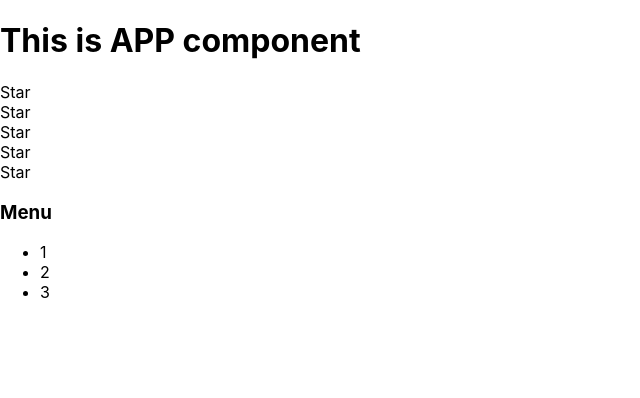
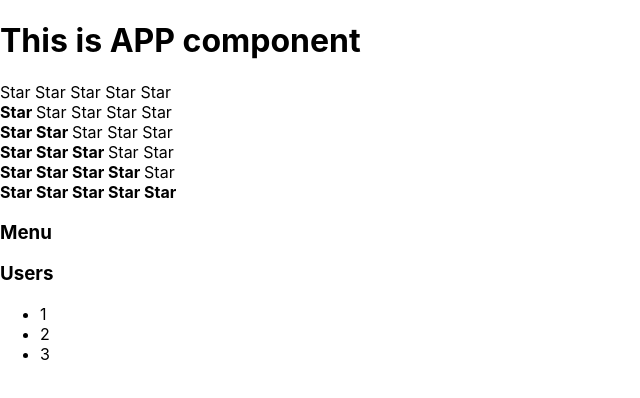
Before and after one commit to AlexKovaliov/just-practice, a React (Create React App) app: page / in a window 1280 px wide. Shown: the top 398 px of the page, without its empty margins (0-640 px from the left). Built offline with nearby package versions, Linux system fonts and the light colour scheme.

Commit message:
practice

```diff
--- a/src/App.tsx
+++ b/src/App.tsx
@@ -1,70 +1,33 @@
 import React from 'react';
 import './App.css';
+import {Accordion} from './components/Accordion/Accordion';
+import {Rating} from "./components/Rating/Rating";
 
 export function App() {
-    debugger
+
     return (
         <div>
-            <AppTitle/>
-            <Rating/>
-            <Accordion/>
+            <PageTitle title={"This is APP component"}/>
+            <Rating value={0}/>
+            <Rating value={1}/>
+            <Rating value={2}/>
+            <Rating value={3}/>
+            <Rating value={4}/>
+            <Rating value={5}/>
+            <Accordion titleValue={"Menu"} collapsed={true}/>
+            <Accordion titleValue={"Users"} collapsed={false}/>
         </div>
     )
 }
 
-function Star() {
-    return (
-        <div>Star</div>
-    )
+type PageTitlePropsType = {
+    title: string
 }
 
-function AppTitle() {
+function PageTitle(props: PageTitlePropsType) {
     return (
         <div>
-            <h1>This is APP component</h1>
+            <h1>{props.title}</h1>
         </div>
     )
 }
-
-function Rating() {
-    debugger
-    return (
-        <div>
-            <Star/>
-            <Star/>
-            <Star/>
-            <Star/>
-            <Star/>
-        </div>
-    )
-}
-
-function AccordionTitle() {
-    return (
-        <div>
-            <h3>Menu</h3>
-        </div>
-    )
-}
-
-function AccordionBody() {
-    return (
-        <div>
-            <ul>
-                <li>1</li>
-                <li>2</li>
-                <li>3</li>
-            </ul>
-        </div>
-    )
-}
-
-function Accordion() {
-    debugger
-    return (
-        <div>
-            <AccordionTitle/>
-            <AccordionBody/>
-        </div>
-    )
-}
--- /dev/null
+++ b/src/components/Accordion/Accordion.tsx
@@ -0,0 +1,49 @@
+import React from "react";
+
+type AccordionPropsType = {
+    titleValue: string
+    collapsed: boolean
+}
+
+type AccordionTitlePropsType = {
+    title: string
+}
+
+function AccordionTitle(props: AccordionTitlePropsType) {
+    return (
+        <div>
+            <h3>{props.title}</h3>
+        </div>
+    )
+}
+
+function AccordionBody() {
+    return (
+        <div>
+            <ul>
+                <li>1</li>
+                <li>2</li>
+                <li>3</li>
+            </ul>
+        </div>
+    )
+}
+
+export function Accordion(props: AccordionPropsType) {
+    debugger
+    if (props.collapsed === false) {
+
+        return (
+            <div>
+                <AccordionTitle title={props.titleValue}/>
+                <AccordionBody/>
+            </div>
+        )
+    } else {
+        return (
+            <div>
+                <AccordionTitle title={props.titleValue}/>
+            </div>
+        )
+    }
+}
--- /dev/null
+++ b/src/components/Rating/Rating.tsx
@@ -0,0 +1,90 @@
+import React from "react";
+
+type StarPropsType = {
+    selected: boolean
+}
+
+function Star(props: StarPropsType) {
+    if (props.selected === true) {
+        return (
+            <span> <b>Star </b> </span>
+        )
+    } else {
+        return (
+            <span>Star </span>
+        )
+    }
+}
+
+type RatingPropsType = {
+    value: 0 | 1 | 2 | 3 | 4 | 5
+}
+
+export function Rating(props: RatingPropsType) {
+
+    if (props.value === 1) {
+        return (
+            <div>
+                <Star selected={true}/>
+                <Star selected={false}/>
+                <Star selected={false}/>
+                <Star selected={false}/>
+                <Star selected={false}/>
+            </div>
+        )
+    }
+    if (props.value === 2) {
+        return (
+            <div>
+                <Star selected={true}/>
+                <Star selected={true}/>
+                <Star selected={false}/>
+                <Star selected={false}/>
+                <Star selected={false}/>
+            </div>
+        )
+    }
+    if (props.value === 3) {
+        return (
+            <div>
+                <Star selected={true}/>
+                <Star selected={true}/>
+                <Star selected={true}/>
+                <Star selected={false}/>
+                <Star selected={false}/>
+            </div>
+        )
+    }
+    if (props.value === 4) {
+        return (
+            <div>
+                <Star selected={true}/>
+                <Star selected={true}/>
+                <Star selected={true}/>
+                <Star selected={true}/>
+                <Star selected={false}/>
+            </div>
+        )
+    }
+    if (props.value === 5) {
+        return (
+            <div>
+                <Star selected={true}/>
+                <Star selected={true}/>
+                <Star selected={true}/>
+                <Star selected={true}/>
+                <Star selected={true}/>
+            </div>
+        )
+    } else {
+        return (
+            <div>
+                <Star selected={false}/>
+                <Star selected={false}/>
+                <Star selected={false}/>
+                <Star selected={false}/>
+                <Star selected={false}/>
+            </div>
+        )
+    }
+}
```
